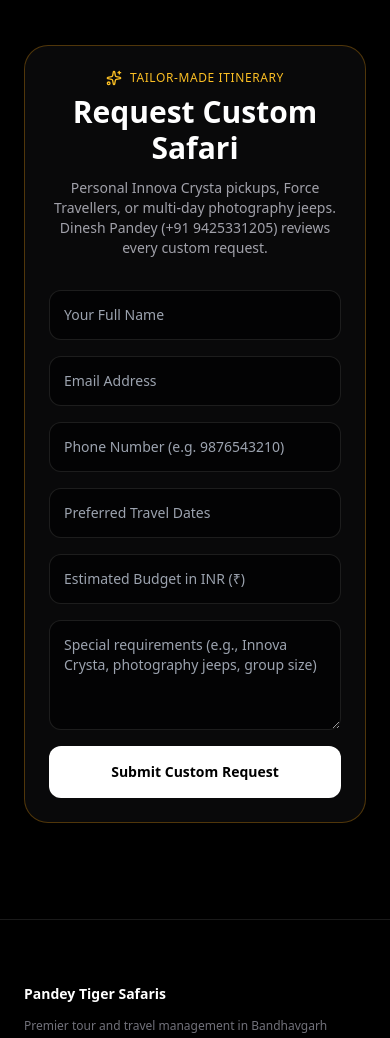
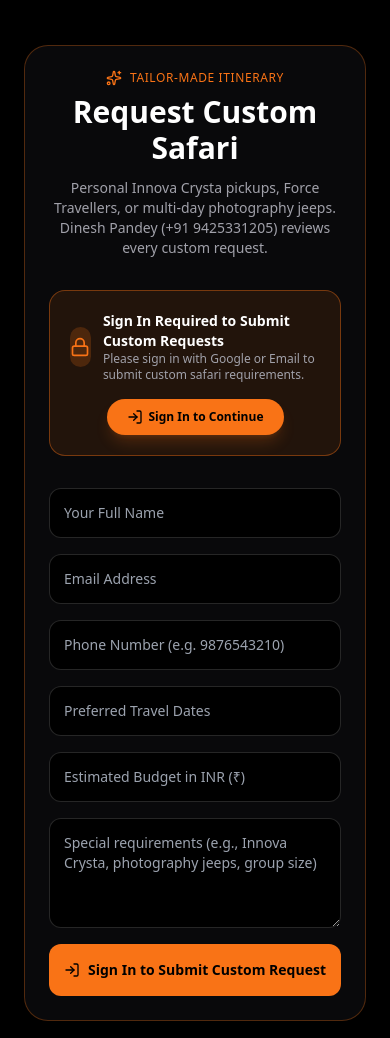
Before and after one commit to xabhaytiwari/pandey-tiger-safaris, a Next.js app in the folder frontend/: page /custom-package in a window 390 px wide. Shown: the part 147-1185 px from the top of the page. Built offline with nearby package versions, Linux system fonts and the light colour scheme; no server answers.

Commit message:
Enforce mandatory sign-in guard before accepting safari bookings or custom requests

```diff
--- a/frontend/src/components/booking/BookingWizard.tsx
+++ b/frontend/src/components/booking/BookingWizard.tsx
@@ -4,9 +4,10 @@ import { useState, useEffect } from "react";
 import { motion, AnimatePresence } from "framer-motion";
 import { submitBooking, fetchFromAPI } from "../../lib/api";
 import { auth, onAuthStateChanged } from "../../lib/firebase";
+import AuthModal from "../auth/AuthModal";
 import {
   Calendar as CalendarIcon, CheckCircle2, MessageSquare, Phone, CreditCard, ShieldCheck,
-  Users, Upload, Globe, User, MapPin, Info, AlertTriangle
+  Users, Upload, Globe, User, MapPin, Info, Lock, LogIn
 } from "lucide-react";
 
 declare global {
@@ -18,6 +19,8 @@ declare global {
 export default function BookingWizard({ packages = [], cars = [] }: any) {
   const [step, setStep] = useState(1);
   const [currentUser, setCurrentUser] = useState<any>(null);
+  const [isAuthModalOpen, setIsAuthModalOpen] = useState(false);
+
   const [parks, setParks] = useState<any[]>([]);
   const [blockedDates, setBlockedDates] = useState<string[]>([]);
   const [selectedParkName, setSelectedParkName] = useState<string>("Bandhavgarh National Park");
@@ -55,6 +58,7 @@ export default function BookingWizard({ packages = [], cars = [] }: any) {
     loadInitialData();
   }, []);
 
+  // Listen to Firebase Auth state
   useEffect(() => {
     const unsubscribe = onAuthStateChanged(auth, (user) => {
       if (user) {
@@ -64,6 +68,8 @@ export default function BookingWizard({ packages = [], cars = [] }: any) {
           customer_name: user.displayName || prev.customer_name,
           customer_email: user.email || prev.customer_email,
         }));
+      } else {
+        setCurrentUser(null);
       }
     });
     return () => unsubscribe();
@@ -79,7 +85,6 @@ export default function BookingWizard({ packages = [], cars = [] }: any) {
     }
   }, []);
 
-  // Filter packages by selected National Park
   const filteredPackages = packages.filter((p: any) => !p.park_name || p.park_name === selectedParkName);
   const selectedPkg = filteredPackages.find((p: any) => p.id === formData.package_id) || filteredPackages[0] || { title: "National Park Safari", price_inr: 28500 };
   const selectedCar = cars.find((c: any) => c.id === formData.car_id)?.name || "Safari Jeep";
@@ -87,7 +92,6 @@ export default function BookingWizard({ packages = [], cars = [] }: any) {
   const advanceAmount = Math.round((selectedPkg.price_inr || 28500) * 0.25);
   const payableAmount = formData.payment_type === "Advance Paid" ? advanceAmount : (selectedPkg.price_inr || 28500);
 
-  // Generate 365 Days Available Scrollable Array (Excludes Blocked Dates)
   const get365AvailableDates = () => {
     const list = [];
     const today = new Date();
@@ -124,6 +128,11 @@ export default function BookingWizard({ packages = [], cars = [] }: any) {
   };
 
   const handleConfirmAndPay = async () => {
+    if (!currentUser) {
+      setIsAuthModalOpen(true);
+      return;
+    }
+
     setPaymentLoading(true);
     try {
       const res = await fetch("/api/payment/create-order", {
@@ -151,6 +160,7 @@ export default function BookingWizard({ packages = [], cars = [] }: any) {
             car_name: selectedCar,
             payment_status: formData.payment_type,
             amount_paid_inr: payableAmount,
+            user_uid: currentUser.uid,
             razorpay_payment_id: response.razorpay_payment_id || "demo_pay_id",
           });
           setPaymentSuccess(true);
@@ -177,6 +187,7 @@ export default function BookingWizard({ packages = [], cars = [] }: any) {
           car_name: selectedCar,
           payment_status: formData.payment_type,
           amount_paid_inr: payableAmount,
+          user_uid: currentUser.uid,
           razorpay_payment_id: "demo_pay_id",
         });
         setPaymentSuccess(true);
@@ -209,6 +220,33 @@ export default function BookingWizard({ packages = [], cars = [] }: any) {
       <div className="max-w-3xl mx-auto bg-zinc-950 border border-white/10 rounded-3xl p-6 md:p-10 shadow-2xl backdrop-blur-md">
         <h2 className="text-3xl font-extrabold text-center text-white mb-2">Prepaid Safari Booking</h2>
         <p className="text-zinc-400 text-center text-sm mb-8">Official park permits reserved strictly upon ID verification & prepayment</p>
+
+        {/* Mandatory Sign-In Guard Banner */}
+        {!currentUser && (
+          <div className="bg-orange-500/10 border border-orange-500/40 p-5 rounded-2xl mb-8 flex flex-col sm:flex-row items-center justify-between gap-4">
+            <div className="flex items-center gap-3">
+              <div className="w-10 h-10 rounded-full bg-orange-500/20 flex items-center justify-center text-orange-500">
+                <Lock className="w-5 h-5" />
+              </div>
+              <div className="text-left">
+                <h4 className="font-bold text-white text-sm">Sign In Required to Reserve Permits</h4>
+                <p className="text-zinc-400 text-xs">Please sign in with Google or Email before submitting your booking.</p>
+              </div>
+            </div>
+            <button
+              onClick={() => setIsAuthModalOpen(true)}
+              className="bg-orange-500 hover:bg-orange-600 text-black font-extrabold px-5 py-2.5 rounded-full text-xs transition-all shadow-lg shadow-orange-500/20 flex items-center gap-1.5 whitespace-nowrap"
+            >
+              <LogIn className="w-4 h-4" /> Sign In to Continue
+            </button>
+          </div>
+        )}
+
+        {currentUser && (
+          <div className="bg-emerald-500/10 border border-emerald-500/30 px-4 py-2.5 rounded-2xl text-xs text-emerald-400 flex items-center gap-2 mb-8">
+            <ShieldCheck className="w-4 h-4 text-emerald-400" /> Signed in as <strong>{currentUser.displayName || currentUser.email}</strong>
+          </div>
+        )}
 
         <div className="flex justify-between items-center mb-8 border-b border-white/10 pb-4 text-xs font-semibold uppercase tracking-wider">
           <span className={step >= 1 ? "text-orange-500 font-bold" : "text-zinc-600"}>1. Park & Vehicle</span>
@@ -341,7 +379,6 @@ export default function BookingWizard({ packages = [], cars = [] }: any) {
                         </option>
                       ))}
                     </select>
-                    <p className="text-[10px] text-zinc-500">Dates blocked by Dinesh Pandey for park maintenance or holidays are automatically excluded.</p>
                   </div>
 
                   <div className="pt-2 border-t border-white/10 space-y-3">
@@ -386,12 +423,6 @@ export default function BookingWizard({ packages = [], cars = [] }: any) {
 
               {step === 3 && (
                 <motion.div key="step3" initial={{ opacity: 0, x: 10 }} animate={{ opacity: 1, x: 0 }} exit={{ opacity: 0, x: -10 }} className="space-y-4">
-                  {currentUser && (
-                    <div className="bg-orange-500/10 border border-orange-500/30 px-4 py-2.5 rounded-xl text-xs text-orange-300 flex items-center gap-2">
-                      <User className="w-4 h-4 text-orange-500" /> Auto-filled from signed in account ({currentUser.email})
-                    </div>
-                  )}
-
                   <input
                     type="text"
                     placeholder="Full Name"
@@ -469,15 +500,27 @@ export default function BookingWizard({ packages = [], cars = [] }: any) {
 
                   <div className="flex gap-4 pt-2">
                     <button type="button" onClick={() => setStep(2)} className="w-1/2 bg-zinc-900 hover:bg-zinc-800 border border-white/10 py-3.5 rounded-xl text-sm font-semibold">Back</button>
+
+                    {/* Action Button: Triggers Auth if not logged in */}
+                    {!currentUser ? (
+                      <button
+                        type="button"
+                        onClick={() => setIsAuthModalOpen(true)}
+                        className="w-1/2 bg-orange-500 text-black font-extrabold py-3.5 rounded-xl text-sm flex items-center justify-center gap-2 hover:bg-orange-400"
+                      >
+                        <LogIn className="w-4 h-4" /> Sign In to Pay ₹{payableAmount.toLocaleString("en-IN")}
+                      </button>
+                    ) : (
                       <button
                         type="button"
                         onClick={handleConfirmAndPay}
                         disabled={paymentLoading || !formData.customer_name || !formData.customer_phone || !formData.id_proof_base64}
-                      className="w-1/2 bg-orange-500 text-black font-extrabold py-3.5 rounded-xl text-sm flex items-center justify-center gap-2 disabled:opacity-50"
+                        className="w-1/2 bg-orange-500 text-black font-extrabold py-3.5 rounded-xl text-sm flex items-center justify-center gap-2 disabled:opacity-50 hover:bg-orange-400"
                       >
                         <CreditCard className="w-4 h-4" />
                         {paymentLoading ? "Connecting Gateway..." : `Pay ₹${payableAmount.toLocaleString("en-IN")}`}
                       </button>
+                    )}
                   </div>
                 </motion.div>
               )}
@@ -485,6 +528,8 @@ export default function BookingWizard({ packages = [], cars = [] }: any) {
           </div>
         )}
       </div>
+
+      <AuthModal isOpen={isAuthModalOpen} onClose={() => setIsAuthModalOpen(false)} onAuthSuccess={(u: any) => setCurrentUser(u)} />
     </section>
   );
 }
--- a/frontend/src/components/sections/CustomPackage.tsx
+++ b/frontend/src/components/sections/CustomPackage.tsx
@@ -1,10 +1,15 @@
 "use client";
 
-import { useState } from "react";
+import { useState, useEffect } from "react";
 import { submitCustomPackage } from "../../lib/api";
-import { Sparkles, CheckCircle2, MessageSquare, Phone } from "lucide-react";
+import { auth, onAuthStateChanged } from "../../lib/firebase";
+import AuthModal from "../auth/AuthModal";
+import { Sparkles, CheckCircle2, MessageSquare, Phone, Lock, LogIn, ShieldCheck } from "lucide-react";
 
 export default function CustomPackage() {
+  const [currentUser, setCurrentUser] = useState<any>(null);
+  const [isAuthModalOpen, setIsAuthModalOpen] = useState(false);
+
   const [formData, setFormData] = useState({
     customer_name: "",
     email: "",
@@ -15,10 +20,32 @@ export default function CustomPackage() {
   });
   const [submitted, setSubmitted] = useState(false);
 
+  useEffect(() => {
+    const unsubscribe = onAuthStateChanged(auth, (user) => {
+      if (user) {
+        setCurrentUser(user);
+        setFormData((prev) => ({
+          ...prev,
+          customer_name: user.displayName || prev.customer_name,
+          email: user.email || prev.email,
+        }));
+      } else {
+        setCurrentUser(null);
+      }
+    });
+    return () => unsubscribe();
+  }, []);
+
   const handleSubmit = async (e: React.FormEvent) => {
     e.preventDefault();
+    if (!currentUser) {
+      setIsAuthModalOpen(true);
+      return;
+    }
+
     await submitCustomPackage({
       ...formData,
+      user_uid: currentUser.uid,
       budget_inr: Number(formData.budget_inr) || 0
     });
     setSubmitted(true);
@@ -37,14 +64,42 @@ export default function CustomPackage() {
 
   return (
     <section id="custom-package" className="py-12 bg-black text-white">
-      <div className="max-w-4xl mx-auto bg-zinc-900/40 border border-amber-500/30 rounded-3xl p-6 md:p-10 shadow-2xl backdrop-blur-md">
-        <div className="flex items-center justify-center gap-2 text-amber-400 font-medium text-xs uppercase tracking-wider mb-2">
+      <div className="max-w-4xl mx-auto bg-zinc-950 border border-orange-500/30 rounded-3xl p-6 md:p-10 shadow-2xl backdrop-blur-md">
+        <div className="flex items-center justify-center gap-2 text-orange-500 font-medium text-xs uppercase tracking-wider mb-2">
           <Sparkles className="w-4 h-4" /> Tailor-Made Itinerary
         </div>
         <h2 className="text-3xl md:text-4xl font-extrabold text-white text-center mb-3">Request Custom Safari</h2>
         <p className="text-zinc-400 text-center text-sm max-w-xl mx-auto mb-8">
           Personal Innova Crysta pickups, Force Travellers, or multi-day photography jeeps. Dinesh Pandey (+91 9425331205) reviews every custom request.
         </p>
+
+        {/* Mandatory Sign-In Guard Banner */}
+        {!currentUser && (
+          <div className="bg-orange-500/10 border border-orange-500/40 p-5 rounded-2xl mb-8 flex flex-col sm:flex-row items-center justify-between gap-4">
+            <div className="flex items-center gap-3">
+              <div className="w-10 h-10 rounded-full bg-orange-500/20 flex items-center justify-center text-orange-500">
+                <Lock className="w-5 h-5" />
+              </div>
+              <div className="text-left">
+                <h4 className="font-bold text-white text-sm">Sign In Required to Submit Custom Requests</h4>
+                <p className="text-zinc-400 text-xs">Please sign in with Google or Email to submit custom safari requirements.</p>
+              </div>
+            </div>
+            <button
+              type="button"
+              onClick={() => setIsAuthModalOpen(true)}
+              className="bg-orange-500 hover:bg-orange-600 text-black font-extrabold px-5 py-2.5 rounded-full text-xs transition-all shadow-lg shadow-orange-500/20 flex items-center gap-1.5 whitespace-nowrap"
+            >
+              <LogIn className="w-4 h-4" /> Sign In to Continue
+            </button>
+          </div>
+        )}
+
+        {currentUser && (
+          <div className="bg-emerald-500/10 border border-emerald-500/30 px-4 py-2.5 rounded-2xl text-xs text-emerald-400 flex items-center gap-2 mb-8">
+            <ShieldCheck className="w-4 h-4 text-emerald-400" /> Signed in as <strong>{currentUser.displayName || currentUser.email}</strong>
+          </div>
+        )}
 
         {submitted ? (
           <div className="text-center py-8 space-y-6">
@@ -67,27 +122,42 @@ export default function CustomPackage() {
               </a>
               <a
                 href="tel:9425331205"
-                className="bg-white/10 hover:bg-white/20 text-white font-semibold px-6 py-3.5 rounded-full flex items-center justify-center gap-2 transition-all text-sm"
+                className="bg-zinc-900 hover:bg-zinc-800 text-white font-semibold px-6 py-3.5 rounded-full flex items-center justify-center gap-2 transition-all text-sm border border-white/10"
               >
-                <Phone className="w-4 h-4 text-amber-400" /> Call +91 9425331205
+                <Phone className="w-4 h-4 text-orange-500" /> Call +91 9425331205
               </a>
             </div>
           </div>
         ) : (
           <form onSubmit={handleSubmit} className="grid grid-cols-1 md:grid-cols-2 gap-4">
-            <input type="text" placeholder="Your Full Name" required value={formData.customer_name} onChange={(e) => setFormData({...formData, customer_name: e.target.value})} className="bg-black/60 border border-white/10 rounded-xl p-3.5 text-white focus:outline-none focus:border-amber-500 text-sm" />
-            <input type="email" placeholder="Email Address" required value={formData.email} onChange={(e) => setFormData({...formData, email: e.target.value})} className="bg-black/60 border border-white/10 rounded-xl p-3.5 text-white focus:outline-none focus:border-amber-500 text-sm" />
-            <input type="tel" placeholder="Phone Number (e.g. 9876543210)" required value={formData.phone} onChange={(e) => setFormData({...formData, phone: e.target.value})} className="bg-black/60 border border-white/10 rounded-xl p-3.5 text-white focus:outline-none focus:border-amber-500 text-sm" />
-            <input type="text" placeholder="Preferred Travel Dates" required value={formData.preferred_dates} onChange={(e) => setFormData({...formData, preferred_dates: e.target.value})} className="bg-black/60 border border-white/10 rounded-xl p-3.5 text-white focus:outline-none focus:border-amber-500 text-sm" />
-            <input type="number" placeholder="Estimated Budget in INR (₹)" required value={formData.budget_inr} onChange={(e) => setFormData({...formData, budget_inr: e.target.value})} className="md:col-span-2 bg-black/60 border border-white/10 rounded-xl p-3.5 text-white focus:outline-none focus:border-amber-500 text-sm" />
-            <textarea placeholder="Special requirements (e.g., Innova Crysta, photography jeeps, group size)" rows={4} required value={formData.requirements} onChange={(e) => setFormData({...formData, requirements: e.target.value})} className="md:col-span-2 bg-black/60 border border-white/10 rounded-xl p-3.5 text-white focus:outline-none focus:border-amber-500 text-sm"></textarea>
+            <input type="text" placeholder="Your Full Name" required value={formData.customer_name} onChange={(e) => setFormData({...formData, customer_name: e.target.value})} className="bg-black border border-white/15 rounded-xl p-3.5 text-white focus:outline-none focus:border-orange-500 text-sm" />
+            <input type="email" placeholder="Email Address" required value={formData.email} onChange={(e) => setFormData({...formData, email: e.target.value})} className="bg-black border border-white/15 rounded-xl p-3.5 text-white focus:outline-none focus:border-orange-500 text-sm" />
+            <input type="tel" placeholder="Phone Number (e.g. 9876543210)" required value={formData.phone} onChange={(e) => setFormData({...formData, phone: e.target.value})} className="bg-black border border-white/15 rounded-xl p-3.5 text-white focus:outline-none focus:border-orange-500 text-sm" />
+            <input type="text" placeholder="Preferred Travel Dates" required value={formData.preferred_dates} onChange={(e) => setFormData({...formData, preferred_dates: e.target.value})} className="bg-black border border-white/15 rounded-xl p-3.5 text-white focus:outline-none focus:border-orange-500 text-sm" />
+            <input type="number" placeholder="Estimated Budget in INR (₹)" required value={formData.budget_inr} onChange={(e) => setFormData({...formData, budget_inr: e.target.value})} className="md:col-span-2 bg-black border border-white/15 rounded-xl p-3.5 text-white focus:outline-none focus:border-orange-500 text-sm" />
+            <textarea placeholder="Special requirements (e.g., Innova Crysta, photography jeeps, group size)" rows={4} required value={formData.requirements} onChange={(e) => setFormData({...formData, requirements: e.target.value})} className="md:col-span-2 bg-black border border-white/15 rounded-xl p-3.5 text-white focus:outline-none focus:border-orange-500 text-sm"></textarea>
 
-            <button type="submit" className="md:col-span-2 bg-white text-black font-bold py-4 rounded-xl transition-all text-sm">
-              Submit Custom Request
-            </button>
+            {!currentUser ? (
+              <button
+                type="button"
+                onClick={() => setIsAuthModalOpen(true)}
+                className="md:col-span-2 bg-orange-500 text-black font-extrabold py-4 rounded-xl transition-all text-sm hover:bg-orange-400 flex items-center justify-center gap-2"
+              >
+                <LogIn className="w-4 h-4" /> Sign In to Submit Custom Request
+              </button>
+            ) : (
+              <button
+                type="submit"
+                className="md:col-span-2 bg-orange-500 text-black font-extrabold py-4 rounded-xl transition-all text-sm hover:bg-orange-400"
+              >
+                Submit Custom Request to Dinesh Pandey
+              </button>
+            )}
           </form>
         )}
       </div>
+
+      <AuthModal isOpen={isAuthModalOpen} onClose={() => setIsAuthModalOpen(false)} onAuthSuccess={(u: any) => setCurrentUser(u)} />
     </section>
   );
 }
```
Lines whose indentation alone changed are shown as unchanged.
